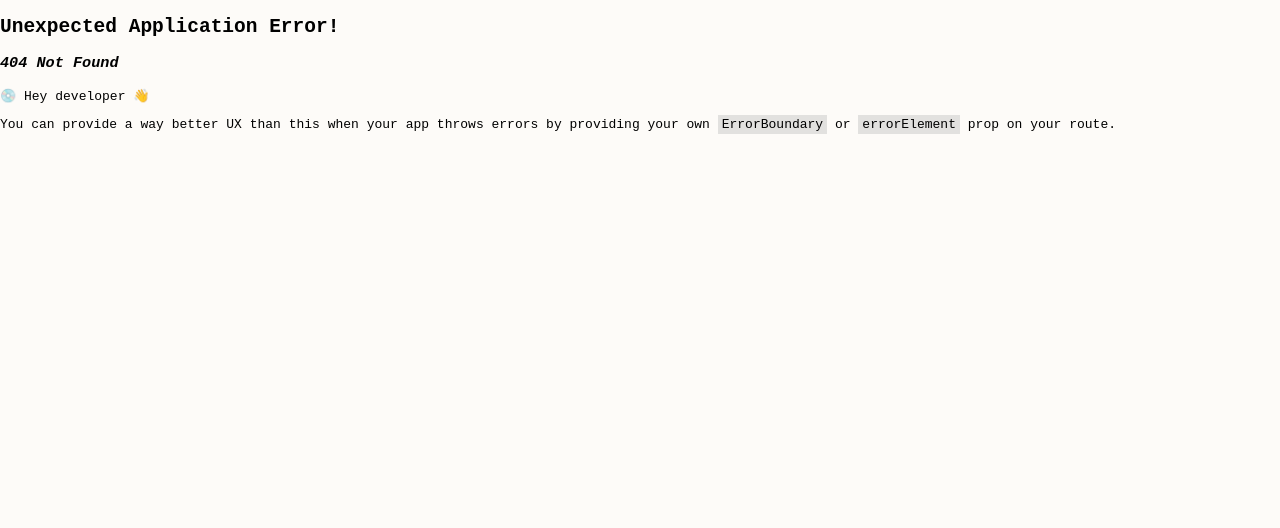
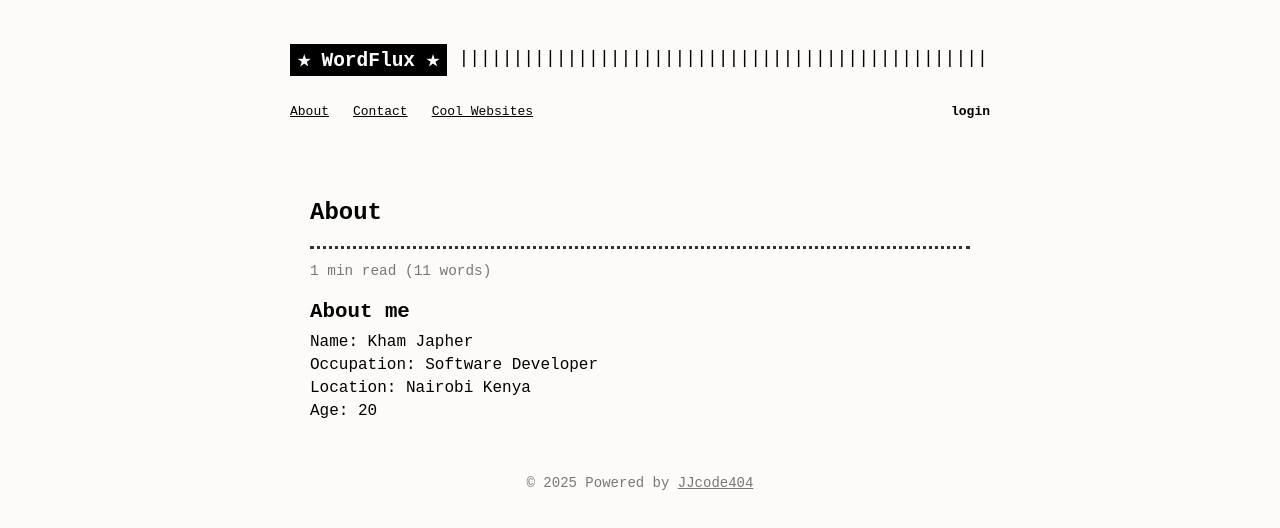
Before and after one commit to JJcode404/Blog-post-api-2, a React (Vite) app: page /pages/about in a window 1280 px wide. Before the commit this address had no page. Shown: the top 528 px of the page. Built offline with nearby package versions, Linux system fonts and the light colour scheme.

Commit message:
feat: add about me page

```diff
--- /dev/null
+++ b/src/componets/aboutme.jsx
@@ -0,0 +1,22 @@
+import React from "react";
+import styles from "../styles/AboutMe.module.css";
+
+const AboutMe = () => {
+  return (
+    <div className={styles.container}>
+      <h2 className={styles.sectionTitle}>About</h2>
+      <hr className={styles.separator} />
+      <p className={styles.readTime}>1 min read (11 words)</p>
+
+      <h3 className={styles.subTitle}>About me</h3>
+      <div className={styles.info}>
+        <p>Name: Kham Japher</p>
+        <p>Occupation: Software Developer</p>
+        <p>Location: Nairobi Kenya</p>
+        <p>Age: 20</p>
+      </div>
+    </div>
+  );
+};
+
+export { AboutMe };
--- a/src/componets/navbar.jsx
+++ b/src/componets/navbar.jsx
@@ -17,7 +17,7 @@ function Navbar() {
       </div>
       <nav className="nav">
         <div className="left">
-          <a href="#">About</a>
+          <Link to={"pages/about"}>About</Link>
           <a href="#">Contact</a>
           <a href="#">Cool Websites</a>
         </div>
--- a/src/componets/routers/routers.jsx
+++ b/src/componets/routers/routers.jsx
@@ -2,6 +2,7 @@ import { HomePage } from "../../Pages/Home";
 import { PostPage } from "../../Pages/PostPage";
 import { AuthPage } from "../../Pages/AuthPage";
 import { RootLayout } from "./rooteLayout";
+import { AboutMe } from "../aboutme";
 
 const routes = [
   {
@@ -16,6 +17,10 @@ const routes = [
         path: "posts/:id",
         element: <PostPage />,
       },
+      {
+        path: "pages/about",
+        element: <AboutMe />,
+      },
     ],
   },
   {
--- /dev/null
+++ b/src/styles/AboutMe.module.css
@@ -0,0 +1,33 @@
+.container {
+  padding: 20px;
+  max-width: 700px;
+  margin: 0 auto;
+}
+
+.sectionTitle {
+  font-weight: 700;
+  font-size: 1.5rem;
+}
+
+.separator {
+  border: none;
+  border-top: 3px dotted #333;
+  margin: 10px 0;
+}
+
+.readTime {
+  font-size: 0.9rem;
+  color: #777;
+  margin-bottom: 20px;
+}
+
+.subTitle {
+  font-weight: bold;
+  font-size: 1.3rem;
+  margin-bottom: 10px;
+}
+
+.info p {
+  margin: 5px 0;
+  font-size: 1rem;
+}
```
